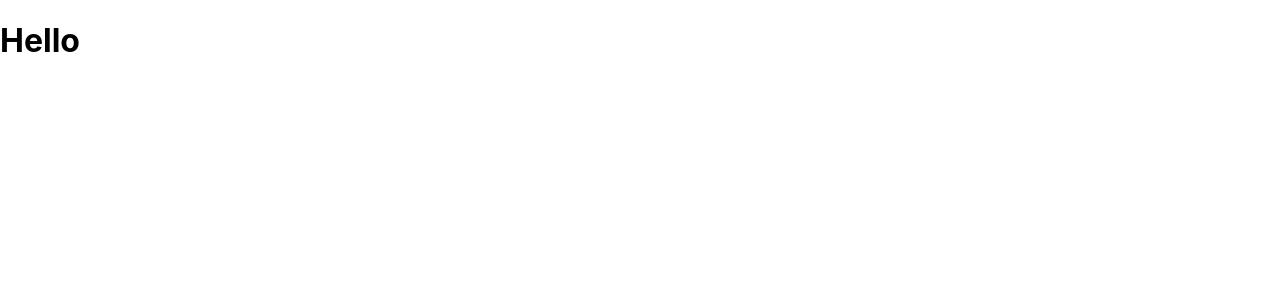
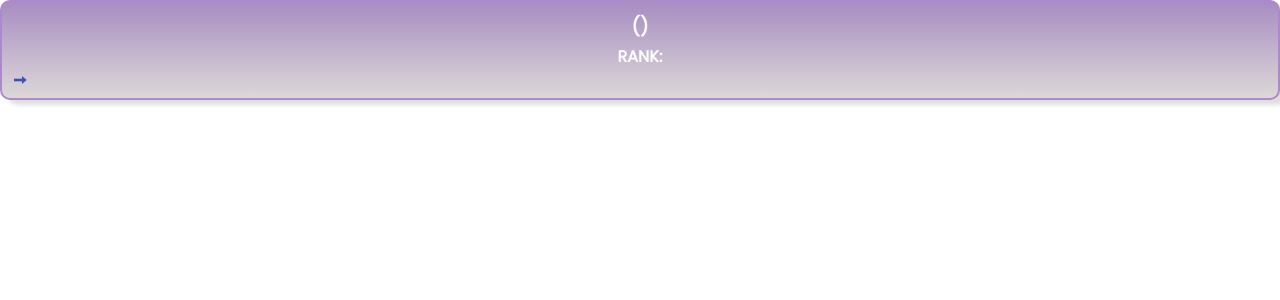
Before and after one commit to yetemegn-telaye/Capstone-React, a React (Create React App) app: page /coin in a window 1280 px wide. Shown: the top 300 px of the page. Built offline with nearby package versions, Linux system fonts and the light colour scheme.

Commit message:
Undo last commit

```diff
--- a/src/index.js
+++ b/src/index.js
@@ -1,11 +1,16 @@
 import React from 'react';
 import ReactDOM from 'react-dom/client';
 import './index.css';
+import { Provider } from 'react-redux';
+import App from './App';
+import store from './redux/configureStore';
 
 const root = ReactDOM.createRoot(document.getElementById('root'));
 root.render(
   <React.StrictMode>
-    <h1>Hello</h1>
+    <Provider store={store}>
+      <App />
+    </Provider>
   </React.StrictMode>,
 );
 
```
